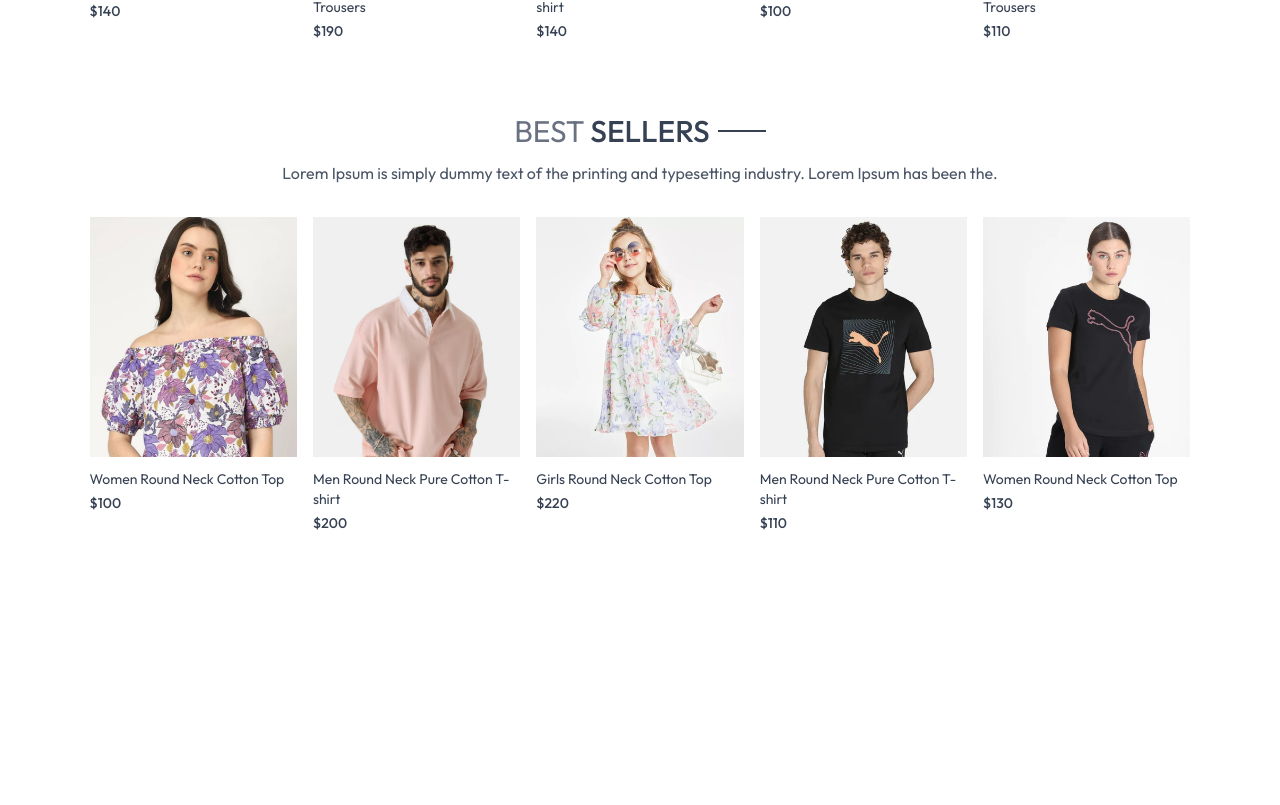
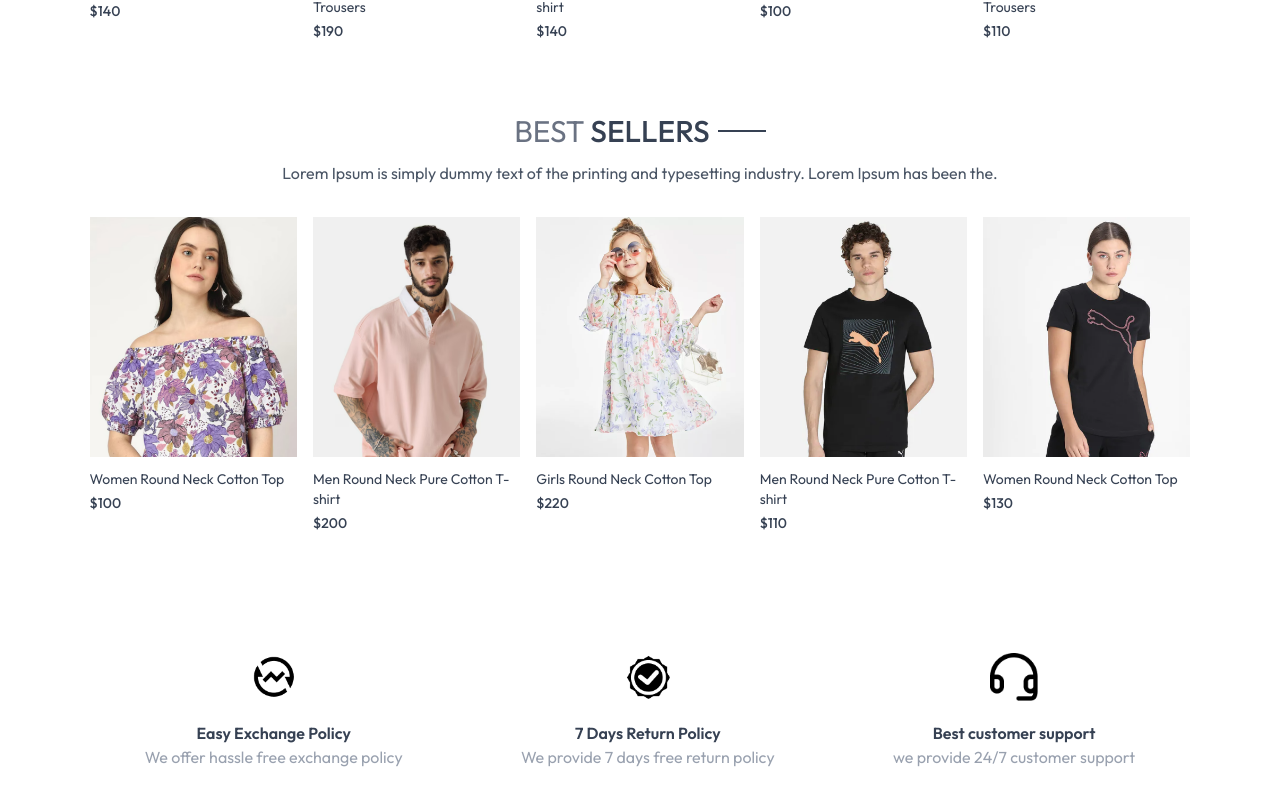
Before and after one commit to Kafoor-Nimas/ecommerce-app, a React (Vite) app in the folder frontend/: page / in a window 1280 px wide. Shown: the part 1312-2117 px from the top of the page. Before the commit the page ends 1885 px from the top, so only its background shows below. Built offline with nearby package versions, Linux system fonts and the light colour scheme.

Commit message:
Completed Our Policy section

```diff
--- /dev/null
+++ b/frontend/src/components/OurPolicy.jsx
@@ -0,0 +1,26 @@
+import React from "react";
+import { assets } from "../assets/assets";
+
+const OurPolicy = () => {
+  return (
+    <div className="flex flex-col sm:flex-row justify-around gap-12 sm:gap-2 text-center py-20 text-xs sm:text-sm md:text-base text-gray-700">
+      <div>
+        <img src={assets.exchange_icon} alt="" className="w-12 m-auto mb-5" />
+        <p className="font-semibold">Easy Exchange Policy</p>
+        <p className="text-gray-400">We offer hassle free exchange policy</p>
+      </div>
+      <div>
+        <img src={assets.quality_icon} alt="" className="w-12 m-auto mb-5" />
+        <p className="font-semibold">7 Days Return Policy</p>
+        <p className="text-gray-400">We provide 7 days free return policy</p>
+      </div>
+      <div>
+        <img src={assets.support_img} alt="" className="w-12 m-auto mb-5" />
+        <p className="font-semibold">Best customer support</p>
+        <p className="text-gray-400">we provide 24/7 customer support</p>
+      </div>
+    </div>
+  );
+};
+
+export default OurPolicy;
--- a/frontend/src/pages/Home.jsx
+++ b/frontend/src/pages/Home.jsx
@@ -2,6 +2,7 @@
 import Hero from "../components/Hero";
 import LatestCollection from "../components/LatestCollection";
 import BestSeller from "../components/BestSeller";
+import OurPolicy from "../components/OurPolicy";
 
 const Home = () => {
   return (
@@ -9,6 +10,7 @@
       <Hero />
       <LatestCollection />
       <BestSeller/>
+      <OurPolicy/>
     </div>
   );
 };
```
